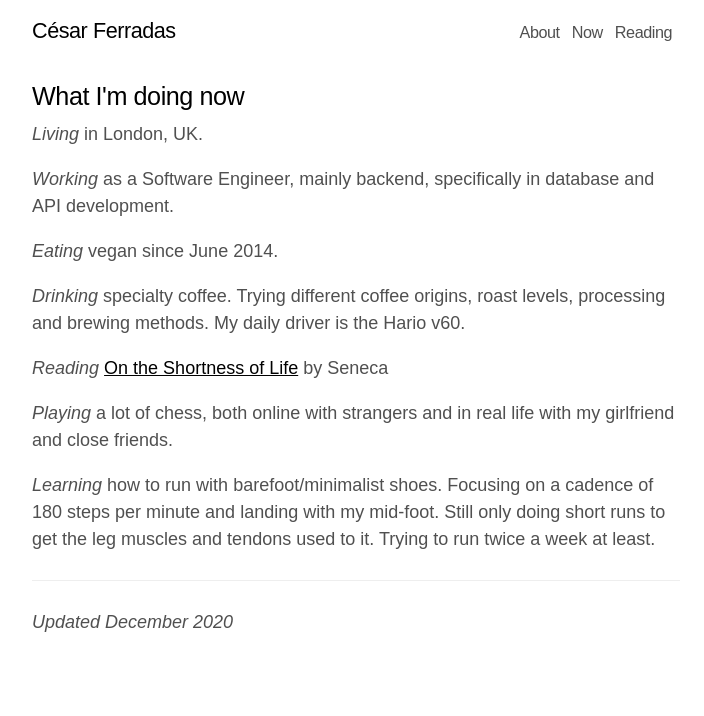
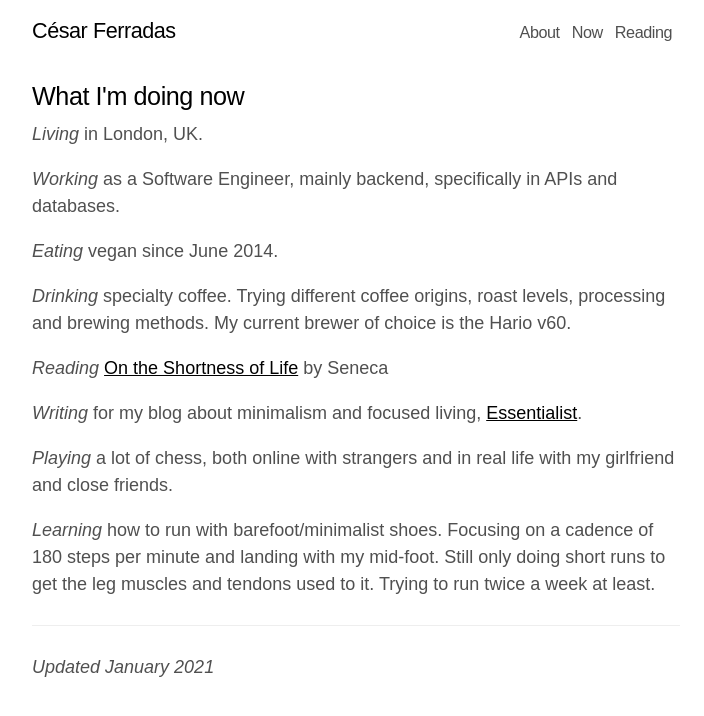
Before and after one commit to cesarferradas/ferrad.as, a Jekyll site: the page built from now.md, in a window 1280 px wide. Shown: the top 716 px of the page, without its empty margins (284-988 px from the left). Built offline with Jekyll 4.4.1, drawn with Linux system fonts in a browser that asks for light colours.

Commit message:
update now page

```diff
--- a/now.md
+++ b/now.md
@@ -5,16 +5,19 @@ layout: page
 
 _Living_ in London, UK.
 
-_Working_ as a Software Engineer, mainly backend, specifically in database and
-API development.
+_Working_ as a Software Engineer, mainly backend, specifically in APIs and
+databases.
 
 _Eating_ vegan since June 2014.
 
 _Drinking_ specialty coffee. Trying different coffee origins, roast levels,
-processing and brewing methods. My daily driver is the Hario v60.
+processing and brewing methods. My current brewer of choice is the Hario v60.
 
 _Reading_ [On the Shortness of Life](https://amzn.to/3mLpgZi){:target="_blank"}
 by Seneca
+
+_Writing_ for my blog about minimalism and focused living,
+[Essentialist](https://essentiali.st){:target="_blank"}.
 
 _Playing_ a lot of chess, both online with strangers and in real life with my
 girlfriend and close friends.
@@ -26,4 +29,4 @@ least.
 
 ___
 
-_Updated December 2020_
+_Updated January 2021_
```
